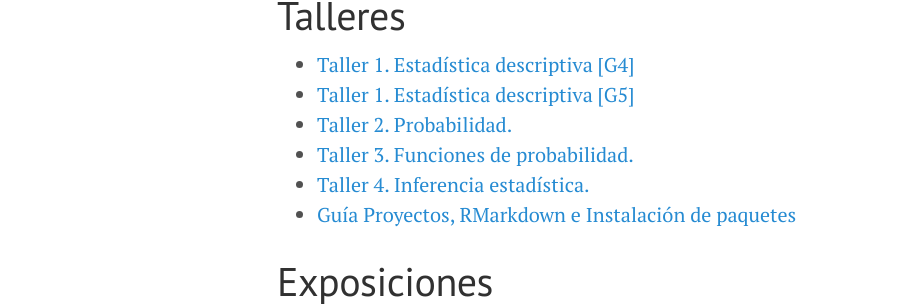
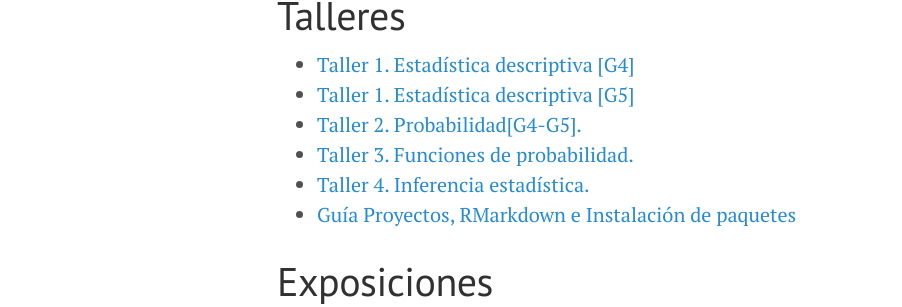
Before and after one commit to Ale-j/bioestadistica.github.io, a Jekyll site: the page built from Trabajos.md, in a window 1280 px wide. Shown: the part 693-1000 px from the top of the page, without its empty margins (3-905 px from the left). Built offline with Jekyll 4.4.1, drawn with Linux system fonts in a browser that asks for light colours.

```diff
--- a/Trabajos.md
+++ b/Trabajos.md
@@ -23,7 +23,7 @@ title: Trabajos
 
 - [Taller 1. Estadística descriptiva [G4]](/Talleres/Taller1_G4.zip)
 - [Taller 1. Estadística descriptiva [G5]](/Talleres/Taller1_G5.zip)
-- [Taller 2. Probabilidad.](/Talleres/)
+- [Taller 2. Probabilidad[G4-G5].](/Talleres/Taller2_G4G5.pdf)
 - [Taller 3. Funciones de probabilidad.](/Talleres/)
 - [Taller 4. Inferencia estadística.](/Talleres/)
 - [Guía Proyectos, RMarkdown e Instalación de paquetes](/Talleres/Guia_R.html)
```
